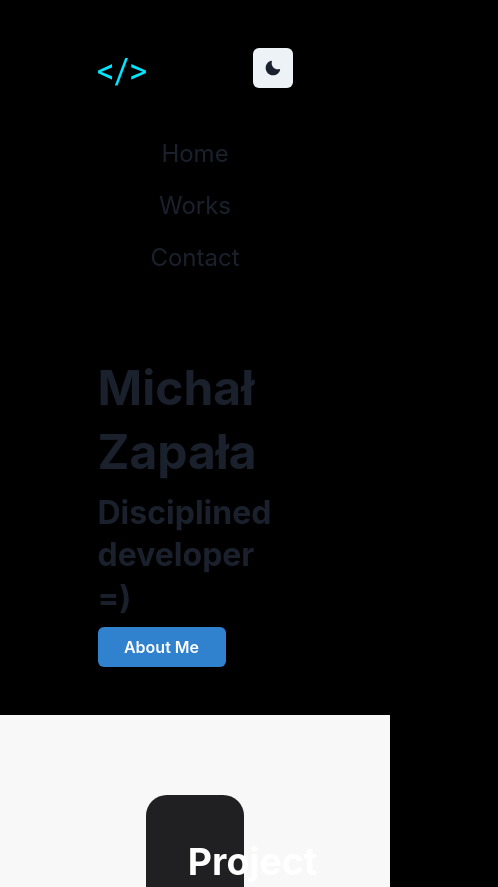
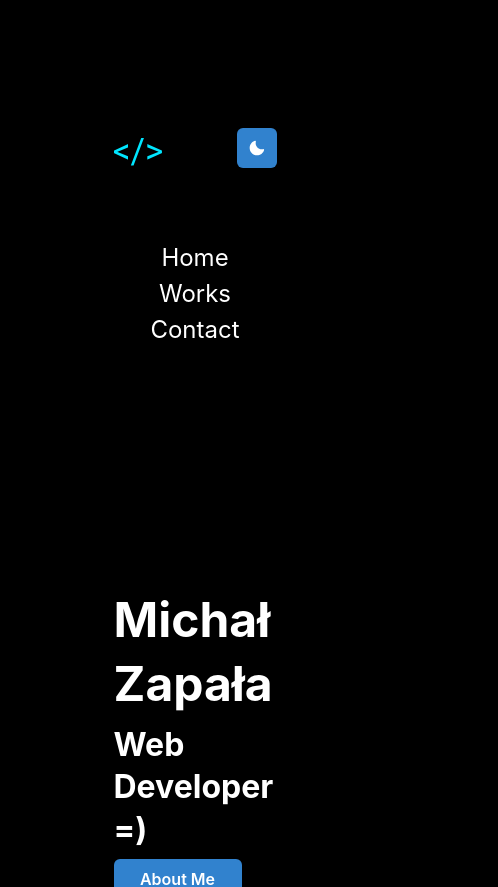
Before and after one commit to dizzi3/portfolio-site, a Next.js app: page / in a window 390 px wide. Shown: the top 887 px of the page, 498 px wide, since content can reach past the window. Built offline with nearby package versions, Linux system fonts and the light colour scheme.

Commit message:
Created breakpoints and used them to cr makke mobile version of nav menu bar

```diff
--- a/components/Footer.js
+++ b/components/Footer.js
@@ -11,7 +11,7 @@ function Footer(){
             <VStack>
                 <Image src={logoImg} width='3em' height='3em' alt='logo'/>
                 <a target='_blank' href='https://github.com/dizzi3' ><Link fontSize='1.3rem'>Github</Link></a>
-                <Text>&#169;2021 Michał Zapała</Text>
+                <Text>&#169; 2021 Michał Zapała</Text>
             </VStack>
         </Container>
 
--- /dev/null
+++ b/components/Menu.js
@@ -0,0 +1,26 @@
+import { Flex, Link } from '@chakra-ui/react'
+import NextLink from 'next/link'
+
+function Menu({ direction, display }){
+
+    return(
+        <Flex direction={direction} display={display} mt={{sm: '4em', md: 0}}>
+
+            <NextLink href='/'>
+                <Link p={{sm: 0, md: '0 1em'}} fontSize='1.5rem'>Home</Link>
+            </NextLink>
+
+            <NextLink href='/'>
+                <Link p={{sm: 0, md: '0 1em'}} fontSize='1.5rem'>Works</Link>
+            </NextLink>
+
+            <NextLink href='/' >
+                <Link p={{sm: 0, md: '0 1em'}} fontSize='1.5rem'>Contact</Link>
+            </NextLink>
+
+        </Flex>
+    )
+
+}
+
+export default Menu
--- a/components/Project.js
+++ b/components/Project.js
@@ -2,7 +2,7 @@ import { Container, VStack, Button, Heading } from "@chakra-ui/react"
 
 const Project = ({ name, description }) => {
     return (
-        <Container fontSize='1.3em' p='2em' maxW='50%' bg='#202023' borderRadius='1em' marginY={8} color='#fff'>
+        <Container fontSize='1.3em' p='2em' maxW='50%' bg='#202023' borderRadius='1em' marginY={8} color='#fff' minW='400px'>
             <VStack align='flex-start'>
                 <Heading as='h2' fontSize='1.8em'>{name}</Heading>
                 <Heading as='description' fontSize='1.3em'>{name}</Heading>
--- a/components/WelcomeSection.js
+++ b/components/WelcomeSection.js
@@ -1,6 +1,6 @@
-import { Container, Flex, Spacer, IconButton, Link, VStack, Heading, Button, Image } from '@chakra-ui/react'
+import { Container, Flex, Spacer, IconButton, VStack, Heading, Button, Image } from '@chakra-ui/react'
 import {MoonIcon} from '@chakra-ui/icons'
-import NextLink from 'next/link'
+import Menu from './Menu';
 
 function WelcomeSection(){
 
@@ -8,33 +8,26 @@ function WelcomeSection(){
 
     return (
 
-        <Container w='100%' p='3em 0' maxW='50%'>
+        <Container w='100%' maxW='50%' pt='8em' pb='22em'>
 
-            <Flex>
-                <Image src={logoImg} width='3em' height='3em' alt='logo'/>
-                <Spacer/>
-                <IconButton aria-label='Toggle night mode button' icon={<MoonIcon/>} />
+            <Flex direction={{sm: 'column', md: 'row'}} textAlign='center'>
+
+                <Flex w='100%'>
+                    <Image src={logoImg} width='3em' height='3em' alt='logo'/>
+                    <Spacer/>
+                    <Flex>
+                        <Menu direction='row' display={{ sm: 'none', md: 'flex'}}/>
+                        <IconButton aria-label='Toggle night mode button' icon={<MoonIcon/>} colorScheme='blue' ml='1em'/>
+                    </Flex>
+                </Flex>
+
+                <Menu direction='column' display={{ sm: 'flex', md: 'none'}}/>
+
             </Flex>
 
-            <VStack spacing={4} mt={10}>
-
-                <NextLink href='/'>
-                    <Link fontSize='1.5rem'>Home</Link>
-                </NextLink>
-
-                <NextLink href='/'>
-                    <Link fontSize='1.5rem'>Works</Link>
-                </NextLink>
-
-                <NextLink href='/'>
-                    <Link fontSize='1.5rem'>Contact</Link>
-                </NextLink>
-
-            </VStack>
-
-            <VStack mt={20} align='left'>
+            <VStack mt='15em' align='left' spacing='.5rem'>
                 <Heading as='h1' fontSize='3rem'>Michał Zapała</Heading>
-                <Heading as='h2' fontSize='2rem'>Disciplined developer =)</Heading>
+                <Heading as='h2' fontSize='2rem'>Web Developer =)</Heading>
                 <Button colorScheme='blue' maxW='8em'>About Me</Button>
             </VStack>
 
--- a/pages/index.js
+++ b/pages/index.js
@@ -6,7 +6,7 @@ import Footer from "../components/Footer";
 function Home(){
     return(
 
-        <Container maxW='100%' p={0}>
+        <Container maxW='100%' p={0} color="#fff">
 
             <title>Michał Zapała - Homepage</title>
 
--- a/styles/theme.js
+++ b/styles/theme.js
@@ -1,5 +1,12 @@
 import { extendTheme } from "@chakra-ui/react";
 import { mode } from '@chakra-ui/theme-tools'
+import { createBreakpoints } from '@chakra-ui/theme-tools'
+
+const breakpoints = createBreakpoints({
+    sm: '0px',
+    md: '1150px',
+    '2xl': '1536px'
+})
 
 const styles = {
     global: props => ({
@@ -10,7 +17,7 @@ const styles = {
 }
 
 const theme = extendTheme({
-    styles
+    styles, breakpoints
 })
 
 export default theme
```
Also changed, not shown: 1 other file (tests, documents, lock files or other folders).
